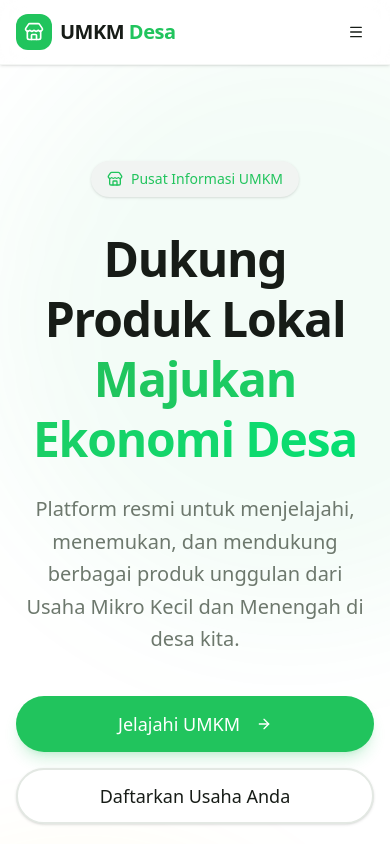
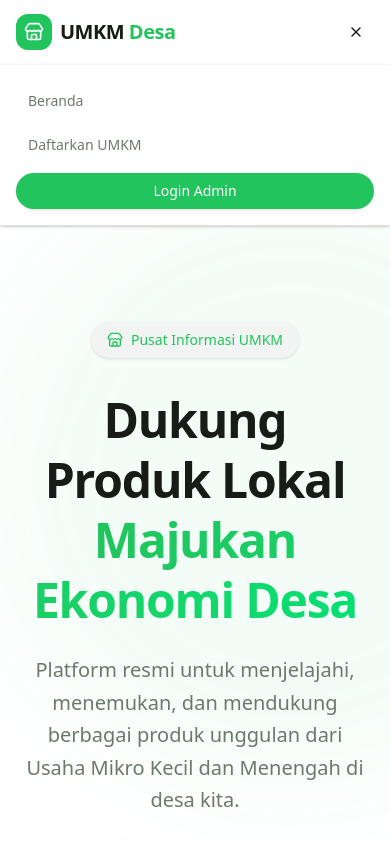
Before and after one commit to SanDiraaa/MOJO_UMKM, a Next.js app: page / in a window 390 px wide. Both pictures are taken after a click on the button "Buka menu". Shown: the top 844 px of the page. Built offline with nearby package versions, Linux system fonts and the light colour scheme; no server answers; the database is empty.

Commit message:
Update 1.5

```diff
--- a/src/components/layout/Navbar.tsx
+++ b/src/components/layout/Navbar.tsx
@@ -1,12 +1,17 @@
+"use client";
+
+import { useState } from "react";
 import Link from "next/link";
-import { Store, Menu } from "lucide-react";
+import { Store, Menu, X } from "lucide-react";
 import { Button } from "@/components/ui/button";
 
 export default function Navbar() {
+  const [menuOpen, setMenuOpen] = useState(false);
+
   return (
     <nav className="bg-white sticky top-0 z-50 border-b border-border/40 shadow-sm backdrop-blur-md bg-white/80">
       <div className="container mx-auto px-4 h-16 flex items-center justify-between">
-        <Link href="/" className="flex items-center gap-2 group">
+        <Link href="/" className="flex items-center gap-2 group" onClick={() => setMenuOpen(false)}>
           <div className="bg-primary p-2 rounded-xl group-hover:bg-primary/90 transition-colors">
             <Store className="h-5 w-5 text-white" />
           </div>
@@ -22,11 +27,43 @@ export default function Navbar() {
         </div>
 
         <div className="md:hidden">
-          <Button variant="ghost" size="icon">
-            <Menu className="h-6 w-6 text-foreground" />
+          <Button
+            variant="ghost"
+            size="icon"
+            aria-label={menuOpen ? "Tutup menu" : "Buka menu"}
+            aria-expanded={menuOpen}
+            onClick={() => setMenuOpen(prev => !prev)}
+          >
+            {menuOpen ? (
+              <X className="h-6 w-6 text-foreground" />
+            ) : (
+              <Menu className="h-6 w-6 text-foreground" />
+            )}
           </Button>
         </div>
       </div>
+
+      {menuOpen && (
+        <div className="md:hidden border-t border-border/40 bg-white px-4 py-4 flex flex-col gap-1 shadow-sm">
+          <Link
+            href="/"
+            onClick={() => setMenuOpen(false)}
+            className="px-3 py-2.5 rounded-lg text-sm font-medium text-muted-foreground hover:text-primary hover:bg-secondary/50 transition-colors"
+          >
+            Beranda
+          </Link>
+          <Link
+            href="/daftar"
+            onClick={() => setMenuOpen(false)}
+            className="px-3 py-2.5 rounded-lg text-sm font-medium text-muted-foreground hover:text-primary hover:bg-secondary/50 transition-colors"
+          >
+            Daftarkan UMKM
+          </Link>
+          <Link href="/admin" onClick={() => setMenuOpen(false)} className="mt-1">
+            <Button className="w-full rounded-full">Login Admin</Button>
+          </Link>
+        </div>
+      )}
     </nav>
   );
 }
```
